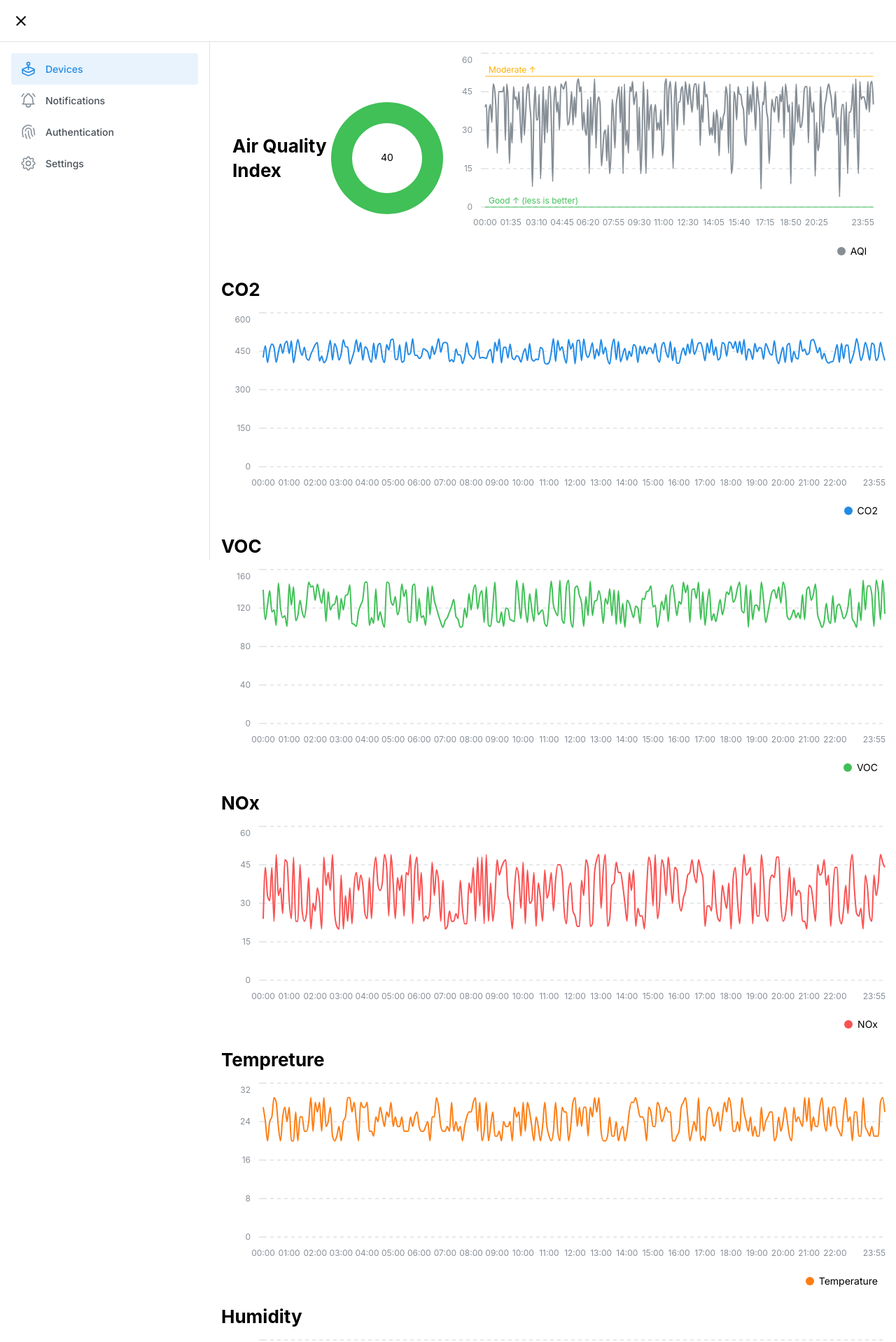
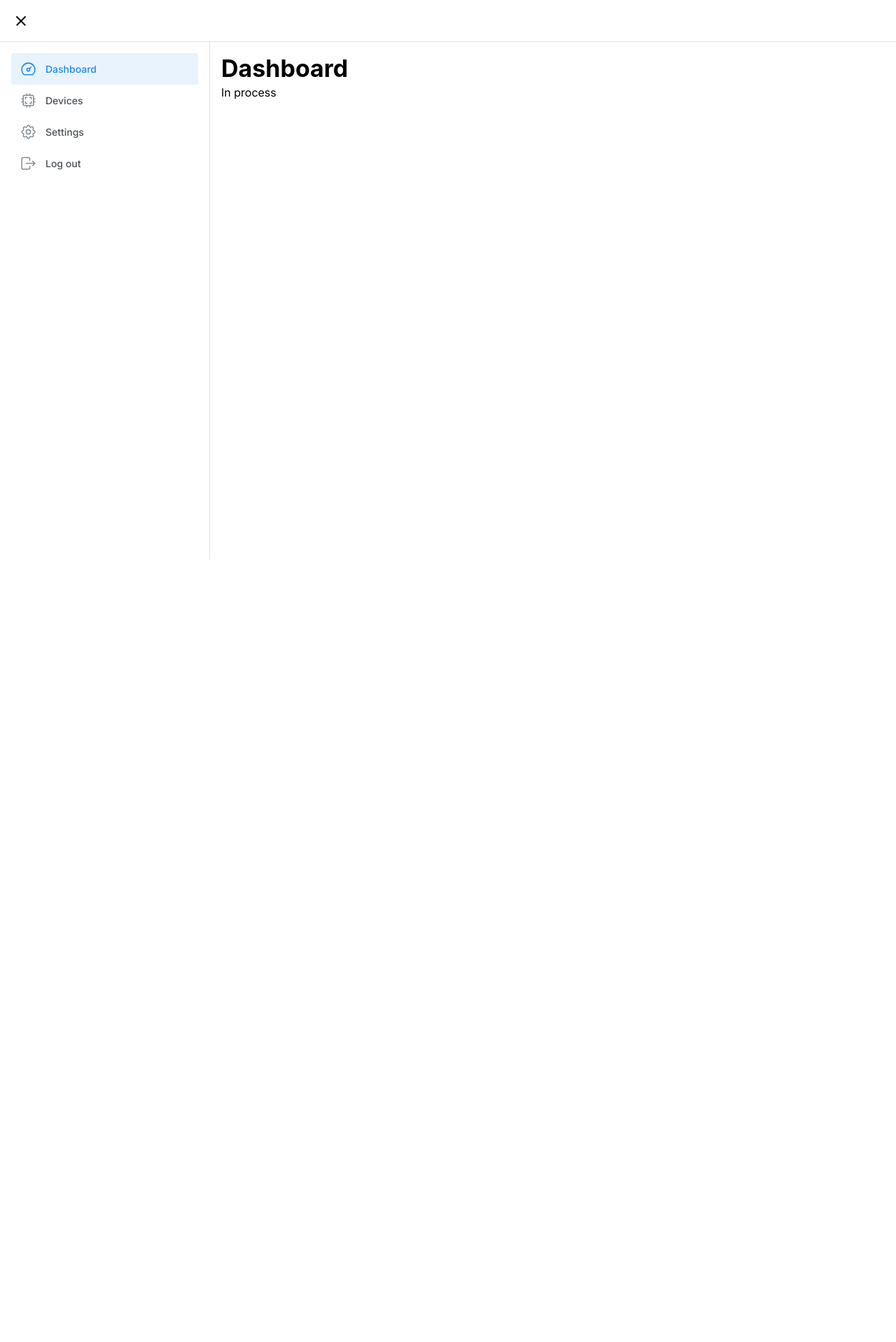
Before and after one commit to Neolker/AirQuality, a Next.js app in the folder frontend/: page /app in a window 1280 px wide. Shown: the top 1918 px of the page at 70% size. After the commit the page ends 800 px from the top, so only its background shows below. Built offline with nearby package versions, Linux system fonts and the light colour scheme.

Commit message:
Add device and settings page components

```diff
--- a/frontend/src/app/app/devices/[device_id]/page.tsx
+++ b/frontend/src/app/app/devices/[device_id]/page.tsx
@@ -1,4 +1,3 @@
-import { useRouter } from "next/router";
 import { DonutChart, LineChart } from "@mantine/charts";
 import { Center, Container, Space, Title } from "@mantine/core";
 import { useMemo } from "react";
@@ -14,7 +13,7 @@ function calculateIndividualAQI(
     ((highIndex - lowIndex) / (highConcentration - lowConcentration)) *
       (concentration - lowConcentration) +
     lowIndex
-  );
+  );Í
 }
 
 function calculateAQI(data: any[]) {
--- a/frontend/src/app/app/page.tsx
+++ b/frontend/src/app/app/page.tsx
@@ -1,168 +1,10 @@
-import { DonutChart, LineChart } from "@mantine/charts";
-import { Center, Container, Space, Title } from "@mantine/core";
-import { useMemo } from "react";
-
-function calculateIndividualAQI(
-  concentration: number,
-  lowConcentration: number,
-  highConcentration: number,
-  lowIndex: number,
-  highIndex: number
-) {
-  return (
-    ((highIndex - lowIndex) / (highConcentration - lowConcentration)) *
-      (concentration - lowConcentration) +
-    lowIndex
-  );
-}
-
-function calculateAQI(data: any[]) {
-  return data.map((dataPoint) => {
-    const co2Aqi = calculateIndividualAQI(dataPoint.CO2, 400, 500, 0, 50);
-    const vocAqi = calculateIndividualAQI(dataPoint.VOC, 100, 150, 0, 50);
-    const noxAqi = calculateIndividualAQI(dataPoint.NOx, 20, 50, 0, 50);
-
-    // Simplified AQI calculation: taking the max of the calculated AQIs
-    const maxAqi = Math.max(co2Aqi, vocAqi, noxAqi);
-
-    return { ...dataPoint, AQI: Math.round(maxAqi) };
-  });
-}
+import { Title } from "@mantine/core";
 
 const App = () => {
-  const data = useMemo(() => {
-    const dataPoints = [];
-    let baseTime = new Date(); // Capture today's date
-    baseTime.setHours(0, 0, 0, 0); // Reset to midnight
-
-    for (let i = 0; i < 288; i++) {
-      const time = new Date(baseTime.getTime() + i * 300000); // Calculate the time for this iteration
-      dataPoints.push({
-        date: time.toISOString().slice(11, 16), // HH:mm format
-        CO2: Math.floor(400 + Math.random() * 100), // Random CO2 levels between 400 and 500 ppm
-        VOC: Math.floor(100 + Math.random() * 50), // Random VOC levels between 100 and 150 ppb
-        NOx: Math.floor(20 + Math.random() * 30), // Random NOx levels between 20 and 50 ppb
-        Temperature: Math.floor(20 + Math.random() * 10), // Random Temperature between 20°C and 30°C
-        Humidity: Math.floor(30 + Math.random() * 40), // Random Humidity between 30% and 70%
-      });
-    }
-
-    return dataPoints;
-  }, []);
-
-  const dataWithAQI = calculateAQI(data);
-
   return (
     <>
-      <Container>
-        <Center>
-          <Title order={2}>Air Quality Index</Title>
-          <Space h="md" />
-          <DonutChart
-            strokeWidth={0}
-            thickness={30}
-            data={[
-              {
-                name: "Air Quality Index",
-                value: dataWithAQI[dataWithAQI.length - 1].AQI,
-                color: "green.6",
-              },
-            ]}
-            chartLabel={dataWithAQI[dataWithAQI.length - 1].AQI}
-            strokeColor="var(--card-bg)"
-          />
-          <LineChart
-            h={300}
-            data={dataWithAQI}
-            dataKey="date"
-            series={[{ name: "AQI", color: "gray.6" }]}
-            curveType="monotone"
-            withLegend
-            legendProps={{ verticalAlign: "bottom", height: 50 }}
-            dotProps={{ r: 0 }}
-            lineChartProps={{ syncId: "air" }}
-            referenceLines={[
-              { y: 0, label: "Good ↑ (less is better)", color: "green.6" },
-              { y: 51, label: "Moderate ↑", color: "yellow.6" },
-              { y: 101, label: "Unhealthy ↑", color: "orange.6" },
-              { y: 201, label: "Very Unhealthy ↑", color: "red.6" },
-              { y: 301, label: "Hazardous ↑", color: "red.6" },
-            ]}
-          />
-        </Center>
-      </Container>
-
-      <Space h="lg" />
-
-      <Title order={2}>CO2</Title>
-      <Space h="md" />
-      <LineChart
-        h={300}
-        data={data}
-        dataKey="date"
-        series={[{ name: "CO2", color: "blue.6" }]}
-        curveType="monotone"
-        withLegend
-        legendProps={{ verticalAlign: "bottom", height: 50 }}
-        dotProps={{ r: 0 }}
-        lineChartProps={{ syncId: "air" }}
-      />
-      <Space h="md" />
-      <Title order={2}>VOC</Title>
-      <Space h="md" />
-      <LineChart
-        h={300}
-        data={data}
-        dataKey="date"
-        series={[{ name: "VOC", color: "green.6" }]}
-        curveType="monotone"
-        withLegend
-        legendProps={{ verticalAlign: "bottom", height: 50 }}
-        dotProps={{ r: 0 }}
-        lineChartProps={{ syncId: "air" }}
-      />
-      <Space h="md" />
-      <Title order={2}>NOx</Title>
-      <Space h="md" />
-      <LineChart
-        h={300}
-        data={data}
-        dataKey="date"
-        series={[{ name: "NOx", color: "red.6" }]}
-        curveType="monotone"
-        withLegend
-        legendProps={{ verticalAlign: "bottom", height: 50 }}
-        dotProps={{ r: 0 }}
-        lineChartProps={{ syncId: "air" }}
-      />
-      <Space h="md" />
-      <Title order={2}>Tempreture</Title>
-      <Space h="md" />
-      <LineChart
-        h={300}
-        data={data}
-        dataKey="date"
-        series={[{ name: "Temperature", color: "orange.6" }]}
-        curveType="monotone"
-        withLegend
-        legendProps={{ verticalAlign: "bottom", height: 50 }}
-        dotProps={{ r: 0 }}
-        lineChartProps={{ syncId: "air" }}
-      />
-      <Space h="md" />
-      <Title order={2}>Humidity</Title>
-      <Space h="md" />
-      <LineChart
-        h={300}
-        data={data}
-        dataKey="date"
-        series={[{ name: "Humidity", color: "blue.6" }]}
-        curveType="monotone"
-        withLegend
-        legendProps={{ verticalAlign: "bottom", height: 50 }}
-        dotProps={{ r: 0 }}
-        lineChartProps={{ syncId: "air" }}
-      />
+      <Title>Dashboard</Title>
+      In process
     </>
   );
 };
--- a/frontend/src/components/Shell/Shell.tsx
+++ b/frontend/src/components/Shell/Shell.tsx
@@ -3,19 +3,20 @@
 import { AppShell, Burger, Group } from "@mantine/core";
 import { useDisclosure } from "@mantine/hooks";
 import {
-  IconBellRinging,
-  IconBrandAppleArcade,
-  IconFingerprint,
+  IconDashboard,
+  IconCpu2,
+  IconLogout,
   IconSettings,
 } from "@tabler/icons-react";
 import { useState } from "react";
 import classes from "./Shell.module.css";
+import { useRouter } from "next/navigation";
 
 const data = [
-  { link: "", label: "Devices", icon: IconBrandAppleArcade },
-  { link: "", label: "Notifications", icon: IconBellRinging },
-  { link: "", label: "Authentication", icon: IconFingerprint },
-  { link: "", label: "Settings", icon: IconSettings },
+  { link: "/app", label: "Dashboard", icon: IconDashboard },
+  { link: "/app/devices", label: "Devices", icon: IconCpu2 },
+  { link: "/app/settings", label: "Settings", icon: IconSettings },
+  { link: "/", label: "Log out", icon: IconLogout },
 ];
 
 export function Shell({
@@ -25,7 +26,9 @@ export function Shell({
 }>) {
   const [mobileOpened, { toggle: toggleMobile }] = useDisclosure();
   const [desktopOpened, { toggle: toggleDesktop }] = useDisclosure(true);
-  const [active, setActive] = useState("Devices");
+  const [active, setActive] = useState("Dashboard");
+  const router = useRouter();
+
 
   const links = data.map((item) => (
     <a
@@ -36,6 +39,7 @@ export function Shell({
       onClick={(event) => {
         event.preventDefault();
         setActive(item.label);
+        router.push(item.link);
       }}
     >
       <item.icon className={classes.linkIcon} stroke={1.5} />
```
Also changed, not shown: frontend/src/app/app/devices/page.tsx (added, +11 -0 lines), frontend/src/app/app/settings/page.tsx (added, +11 -0 lines).
